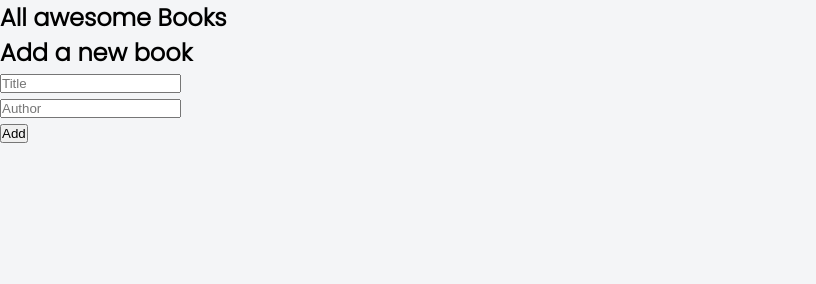
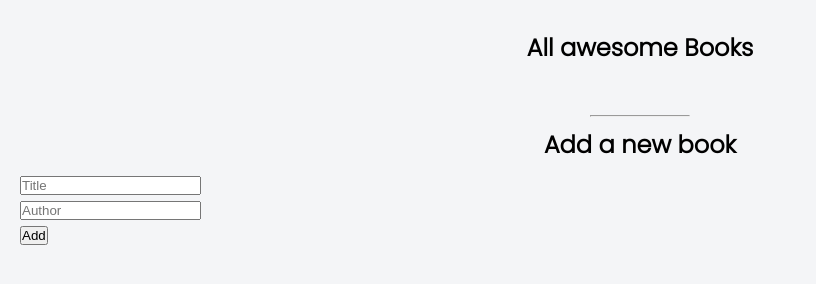
Before and after one commit to AnselemOdims/Awesome-Books, a website with bundled scripts: page index.html in a window 1280 px wide. Shown: the whole page, without its empty margins (0-816 px from the left). Built offline with nearby package versions, Linux system fonts and the light colour scheme.

Commit message:
Introduced styles for the book and the line

```diff
--- a/index.html
+++ b/index.html
@@ -17,7 +17,7 @@
         </div>
       </section>
       <section class="books">
-        <div class="line"></div>
+        <hr class="line">
         <h2>Add a new book</h2>
         <form>
           <div class="form-controls">
--- a/main.css
+++ b/main.css
@@ -1,5 +1,5 @@
 /* Google font import */
-@import url("https://fonts.googleapis.com/css2?family=Lato:wght@300;400&family=Poppins:wght@200;300&display=swap");
+@import url('https://fonts.googleapis.com/css2?family=Lato:wght@300;400&family=Poppins:wght@200;300&display=swap');
 
 /* Reset Styles */
 * {
@@ -11,7 +11,7 @@
 /* Global styles */
 body {
 	font-size: 16px;
-  font-family: "Poppins", sans-serif;
+	font-family: 'Poppins', sans-serif;
 }
 
 ul li {
@@ -27,3 +27,22 @@ main {
 	width: 100%;
 	height: 100vh;
 }
+
+/* Books Styles */
+.books {
+	padding: 20px 20px;
+}
+
+.books h2,
+.books p {
+	text-align: center;
+	margin: 10px 0;
+}
+
+/* Line */
+.line {
+	width: 100px;
+	height: 2px;
+	margin: auto;
+	background: #6070ff;
+}
```
Lines whose indentation alone changed are shown as unchanged.
